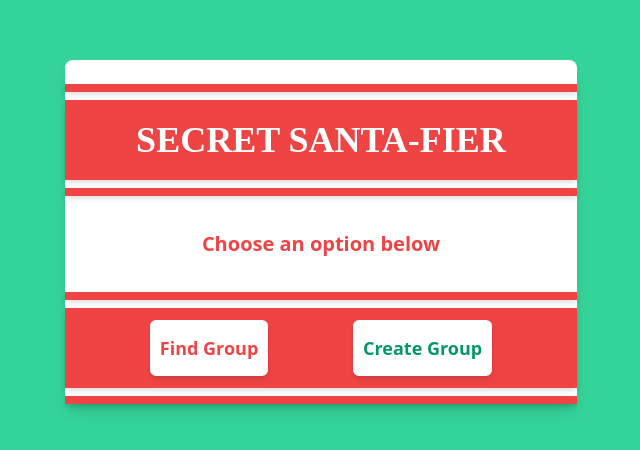
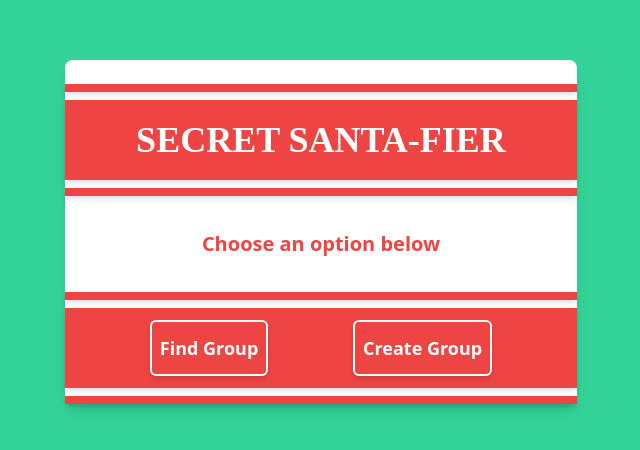
Before and after one commit to eryanpatterson/secret-santafier, a React (Create React App) app: page / in a window 1280 px wide. Shown: the part 168-618 px from the top of the page, without its empty margins (319-959 px from the left). Built offline with nearby package versions, Linux system fonts and the light colour scheme.

Commit message:
Button styling

```diff
--- a/src/components/home.js
+++ b/src/components/home.js
@@ -12,12 +12,12 @@ export default function Home() {
         <div className={narrowStripe}></div>
         <div className="h-20 flex flex-row-reverse justify-evenly items-center mt-2 mb-2 bg-red-500 shadow-md">
             <Link to="/register">
-                <button className="transition-all duration-500 bg-white shadow-md font-bold px-2 py-3 rounded-md text-lg text-green-600 border-2 border-white hover:bg-green-400 hover:border-green-400 hover:text-white">
+                <button className="transition-all duration-500 hover:bg-white shadow-md font-bold px-2 py-3 rounded-md text-lg hover:text-red-500 border-2 border-white bg-red-500 text-white">
                     Create Group
                 </button>
             </Link>
             <Link to="/group">
-                <button className="transition-all duration-500 bg-white shadow-md font-bold px-2 py-3 rounded-md text-lg text-red-500 border-2 border-white hover:bg-red-500 hover:text-white">
+                <button className="transition-all duration-500 hover:bg-white shadow-md font-bold px-2 py-3 rounded-md text-lg hover:text-red-500 border-2 border-white bg-red-500 text-white">
                     Find Group
                 </button>
             </Link>
```
